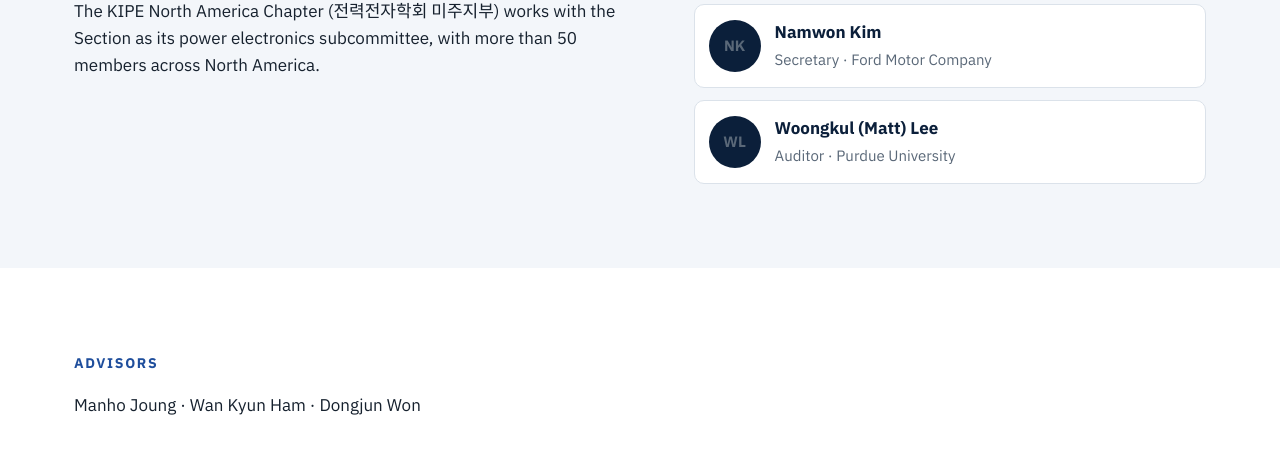
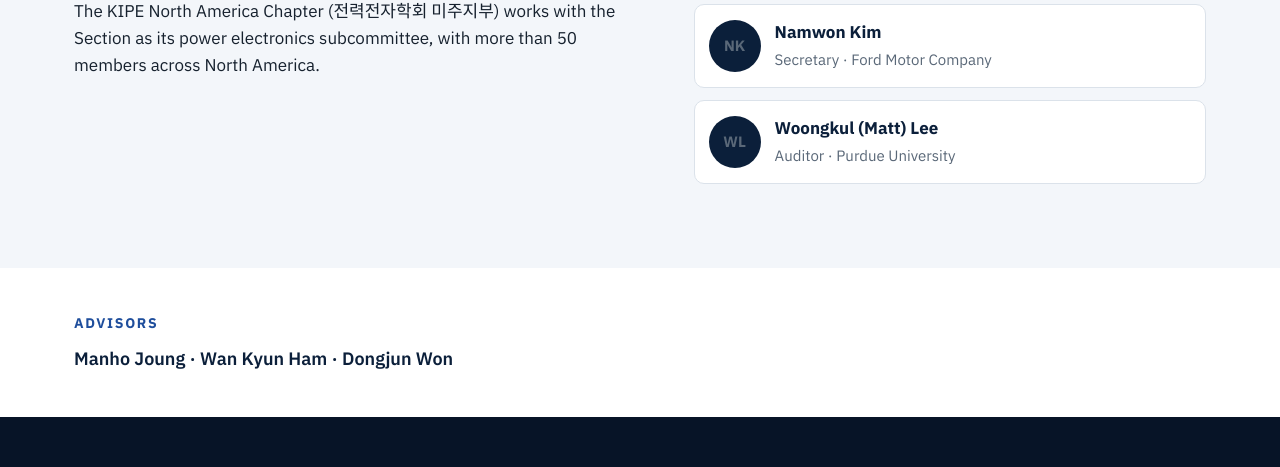
Before and after one commit to kiee-na/preview, a plain HTML site: page members.html in a window 1280 px wide. Shown: the part 2227-2694 px from the top of the page. Drawn offline with Linux system fonts and the light colour scheme; a web font is replaced by a local one.

Commit message:
Update style.css

```diff
--- a/style.css
+++ b/style.css
@@ -227,3 +227,5 @@ body.has-hero header.site.over{top:33px}
 .person.hl .home{background:#fff}
 .tiers.t2{grid-template-columns:repeat(2,1fr);max-width:820px}
 @media (max-width:560px){.tiers.t2{grid-template-columns:1fr}}
+.sec.adv{padding:44px 0}
+.advisors{margin:0;font-size:18px;font-weight:600;color:var(--navy)}
```
